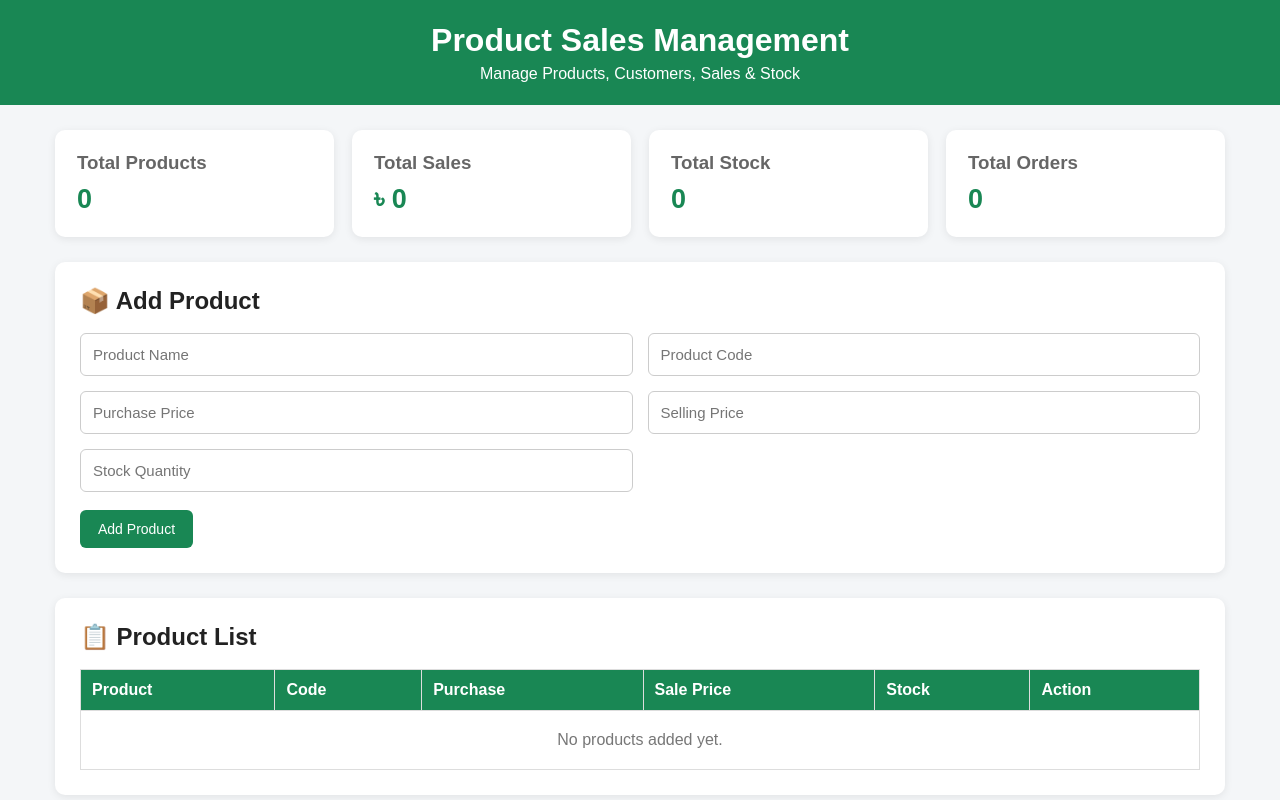
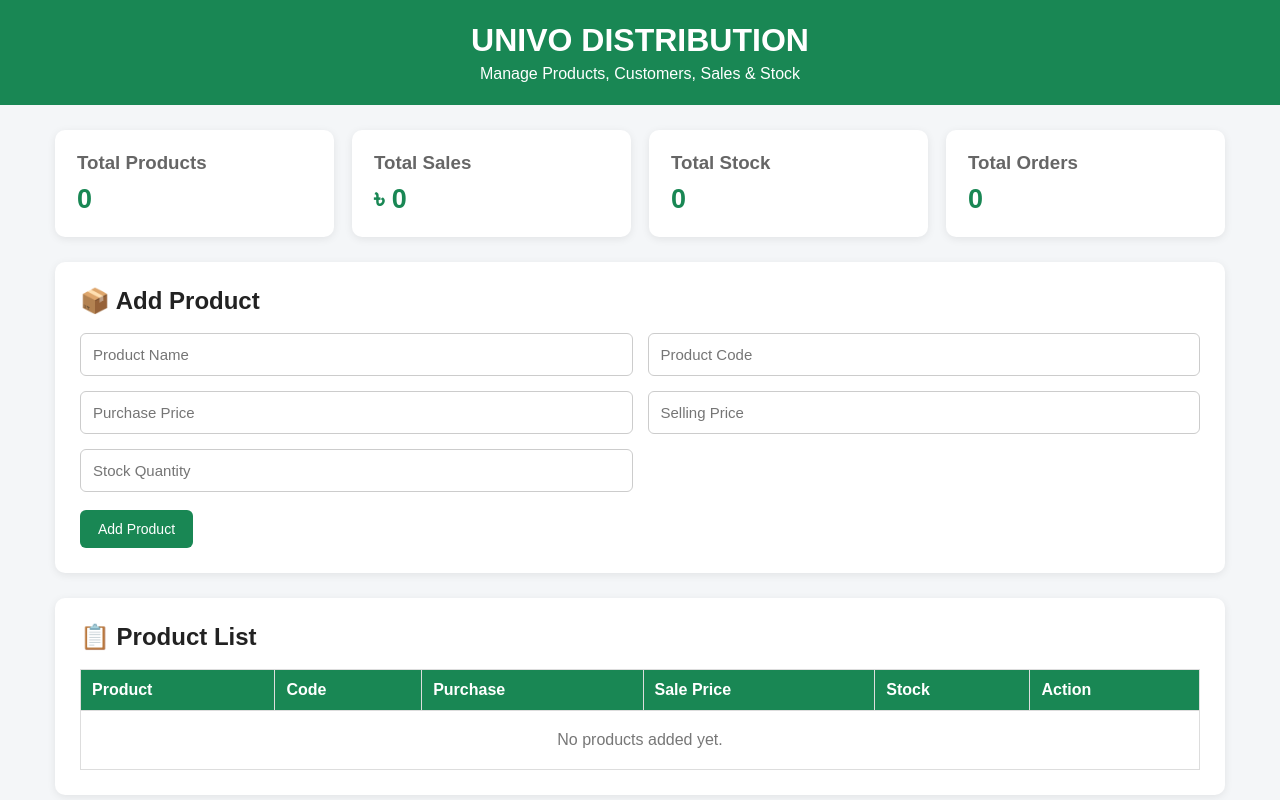
Before and after one commit to legacy-47/Legacy47, a plain HTML site: page index.html in a window 1280 px wide. Shown: the top 800 px of the page. Drawn offline with Linux system fonts and the light colour scheme.

Commit message:
Update index.html

```diff
--- a/index.html
+++ b/index.html
@@ -172,7 +172,7 @@ th{
 
 <header>
 
-<h1>Product Sales Management</h1>
+<h1>UNIVO DISTRIBUTION</h1>
 
 <p>Manage Products, Customers, Sales & Stock</p>
 
```
